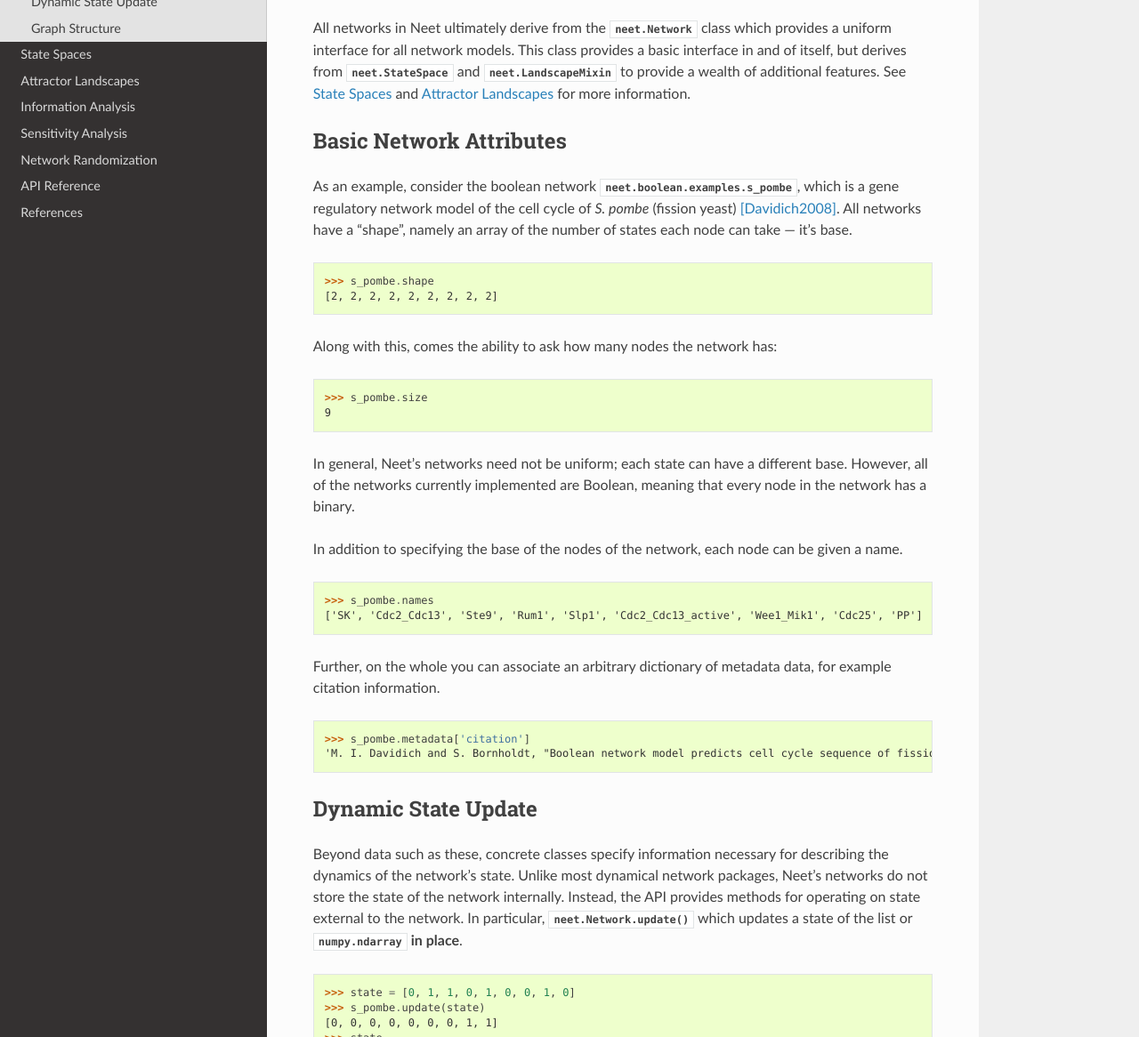
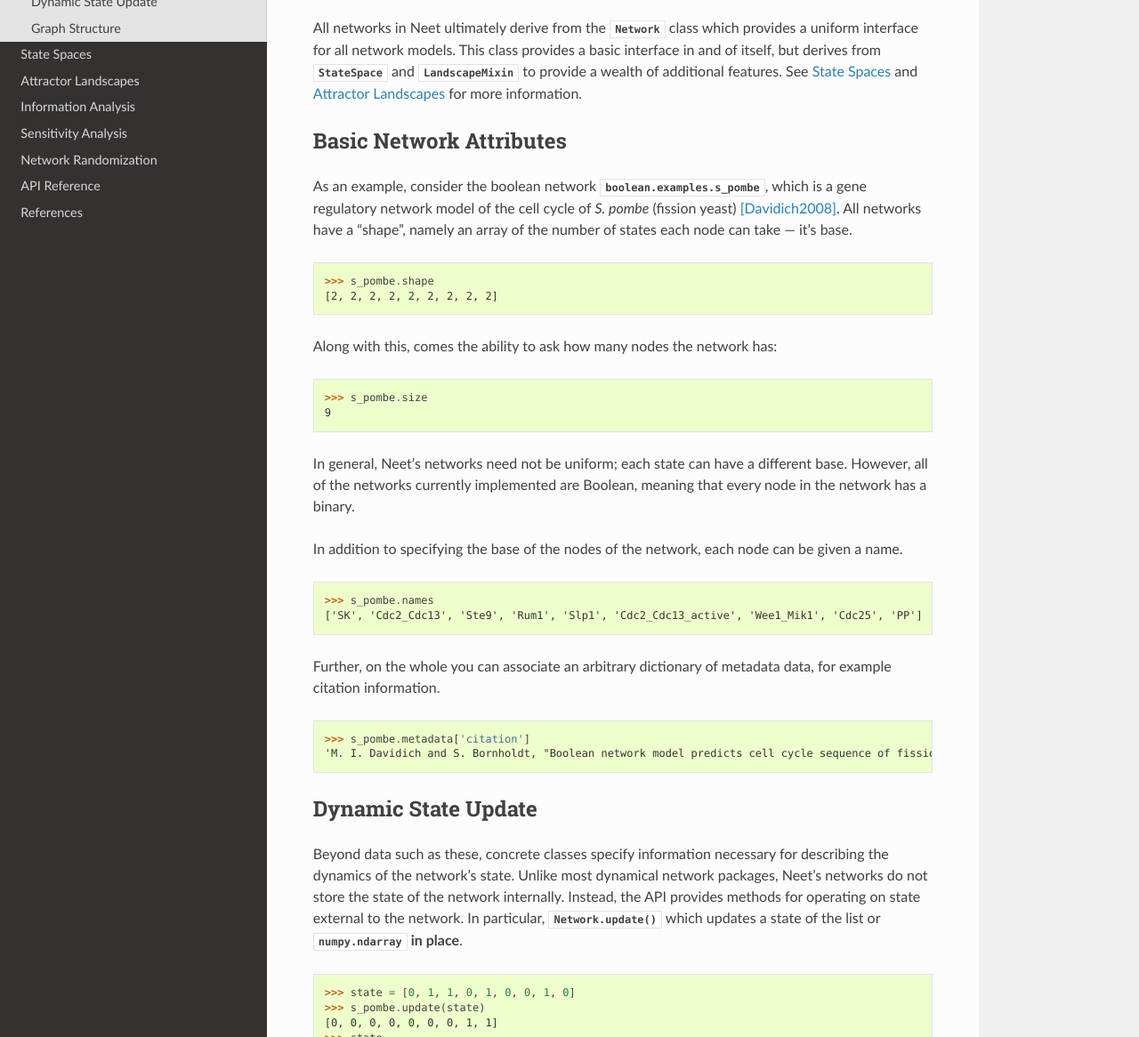
Before and after one commit to ELIFE-ASU/Neet, a Sphinx documentation site: the page built from docs/source/networks.rst, in a window 1280 px wide and 1400 px high, scrolled down 274 px, cut to the strip 234-1400 px from the top of the window. Shown: the whole strip at 89% size. Built offline with Sphinx 7.4.7 and the Read the Docs theme 2.0.0, drawn with Linux system fonts in a browser that asks for light colours.

```diff
--- a/docs/source/networks.rst
+++ b/docs/source/networks.rst
@@ -13,25 +15,25 @@ including
 .. autosummary::
    :nosignatures:
 
-   neet.boolean.ECA
-   neet.boolean.RewiredECA
-   neet.boolean.WTNetwork
-   neet.boolean.LogicNetwork
+   boolean.ECA
+   boolean.RewiredECA
+   boolean.WTNetwork
+   boolean.LogicNetwork
 
 These concrete network types are leaves in a hierarchy:
 
-.. inheritance-diagram:: neet.boolean.ECA neet.boolean.RewiredECA neet.boolean.WTNetwork neet.boolean.LogicNetwork
+.. inheritance-diagram:: boolean.ECA boolean.RewiredECA boolean.WTNetwork boolean.LogicNetwork
    :parts: 1
 
-All networks in Neet ultimately derive from the :class:`neet.Network` class which provides a uniform
+All networks in Neet ultimately derive from the :class:`Network` class which provides a uniform
 interface for all network models. This class provides a basic interface in and of itself, but
-derives from :class:`neet.StateSpace` and :class:`neet.LandscapeMixin` to provide a wealth of
-additional features. See :ref:`statespaces` and :ref:`landscapes` for more information.
+derives from :class:`StateSpace` and :class:`LandscapeMixin` to provide a wealth of additional
+features. See :ref:`statespaces` and :ref:`landscapes` for more information.
 
 Basic Network Attributes
 ^^^^^^^^^^^^^^^^^^^^^^^^
 
-As an example, consider the boolean network :attr:`neet.boolean.examples.s_pombe`, which is a gene
+As an example, consider the boolean network :attr:`boolean.examples.s_pombe`, which is a gene
 regulatory network model of the cell cycle of *S. pombe* (fission yeast) [Davidich2008]_. All
 networks have a "shape", namely an array of the number of states each node can take — it's base.
 
@@ -72,8 +74,8 @@ Dynamic State Update
 Beyond data such as these, concrete classes specify information necessary for describing the
 dynamics of the network's state. Unlike most dynamical network packages, Neet's networks do not
 store the state of the network internally. Instead, the API provides methods for operating on state
-external to the network. In particular, :meth:`neet.Network.update` which updates a state of the
-list or :class:`numpy.ndarray` **in place**.
+external to the network. In particular, :meth:`Network.update` which updates a state of the list or
+:class:`numpy.ndarray` **in place**.
 
 .. doctest:: introduction
 
@@ -89,7 +91,7 @@ This single function allows Neet to implement a number of common analyses such a
 Graph Structure
 ^^^^^^^^^^^^^^^
 
-As dynamical networks, all :class:`neet.Network` instances have a `directed graph
+As dynamical networks, all :class:`Network` instances have a `directed graph
 <https://en.wikipedia.org/wiki/Directed_graph>`_ structure. Neet provides a minimal interface for
 exploring this structure. At it's basic, you can probe which nodes are connected by an edge:
 
```
Also changed, not shown: other parts of docs/source/networks.rst (+2 -0 lines).
